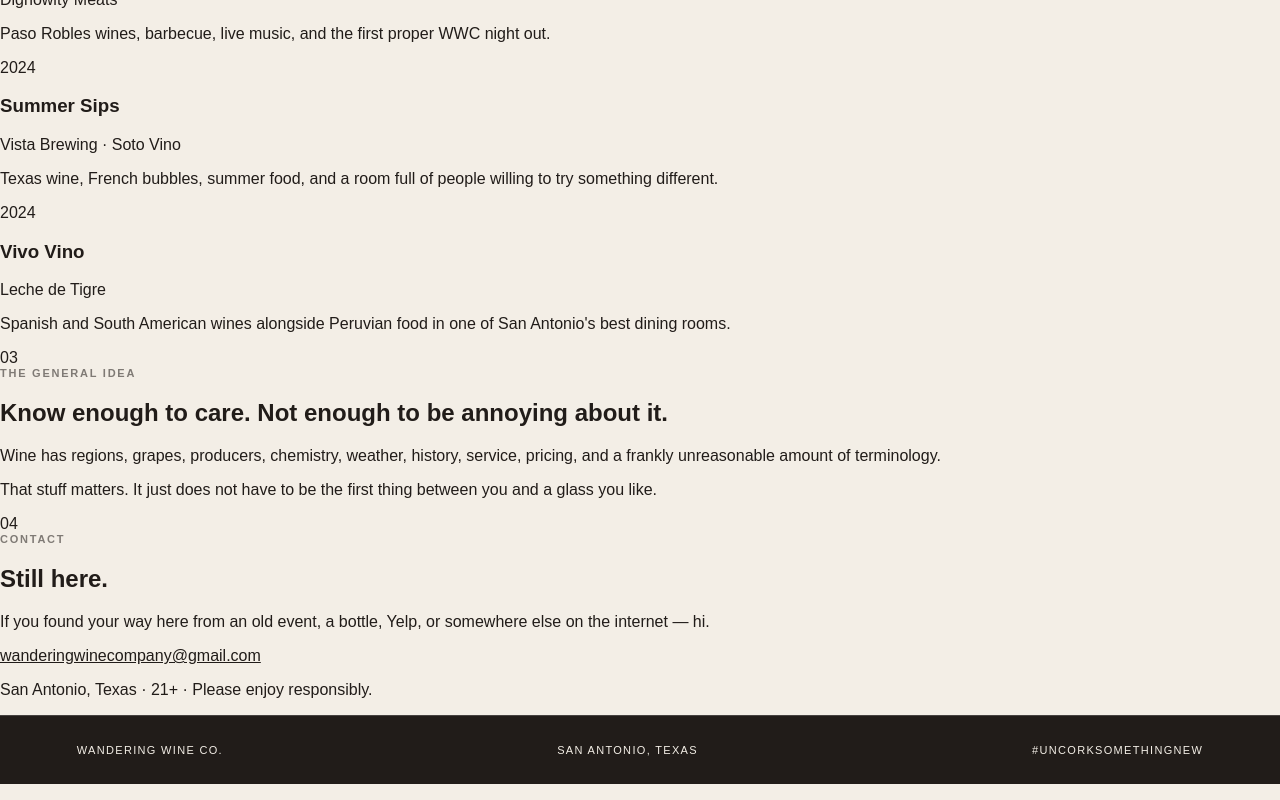
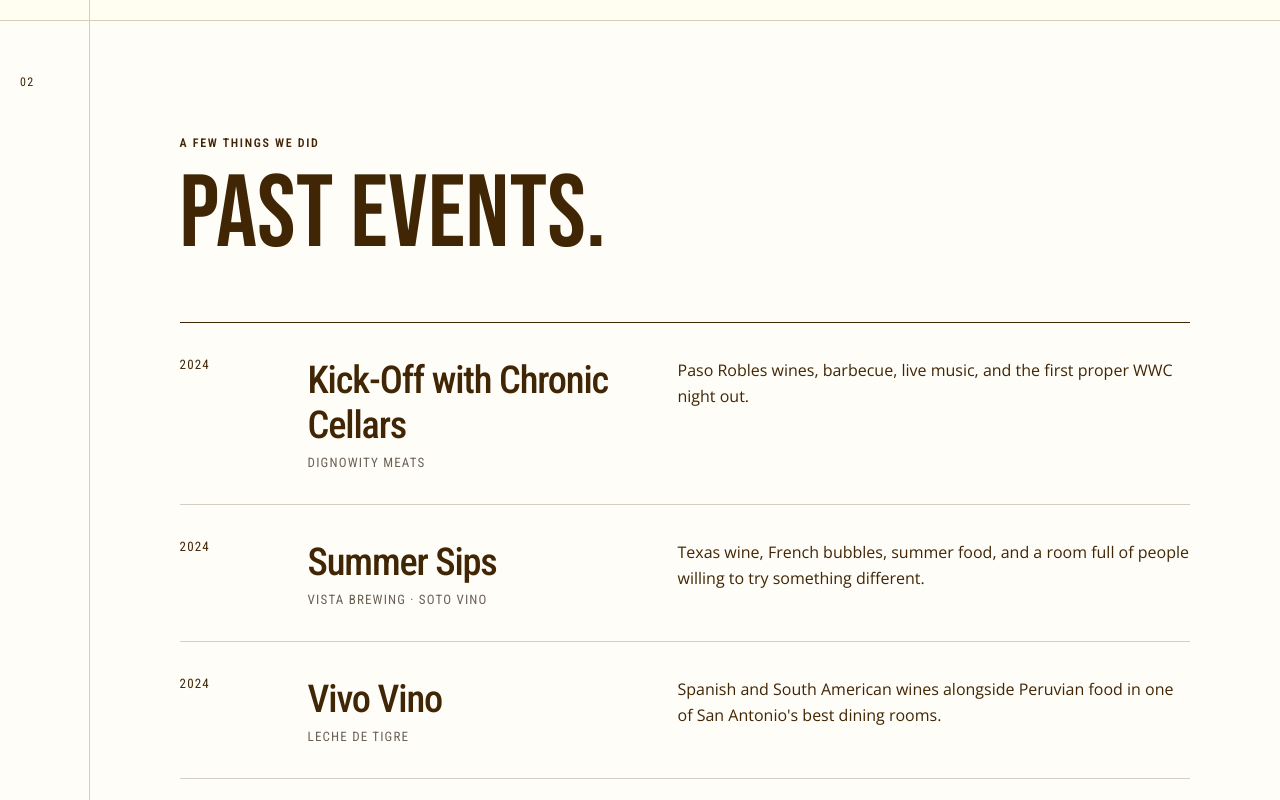
Before and after one commit to alexlsamia-dev/wandering-wine-co, a Next.js app: page / in a window 1280 px wide. Shown: the part 1500-2300 px from the top of the page. Built offline with nearby package versions, Linux system fonts and the light colour scheme.

Commit message:
Restore WWC brand system and editorial layout

```diff
--- a/app/globals.css
+++ b/app/globals.css
@@ -1,11 +1,13 @@
+@import url("https://fonts.googleapis.com/css2?family=Bebas+Neue&family=Open+Sans:ital,wght@0,400;0,600;1,400&family=Roboto+Condensed:wght@400;500;600&display=swap");
+
 :root {
-  --ink: #211c19;
-  --paper: #f3eee6;
-  --paper-dark: #e8dfd2;
-  --wine: #6f2235;
-  --wine-deep: #451523;
-  --olive: #5f6345;
-  --line: rgba(33, 28, 25, 0.18);
+  --cream: #fffef0;
+  --paper: #faf5eb;
+  --paper-2: #fffdf7;
+  --brown: #412606;
+  --taupe: #dbc daf;
+  --muted: #6a6157;
+  --line: rgba(65, 38, 6, 0.22);
 }
 
 * {
@@ -18,9 +20,9 @@
 
 body {
   margin: 0;
-  background: var(--paper);
-  color: var(--ink);
-  font-family: Arial, Helvetica, sans-serif;
+  background: var(--cream);
+  color: var(--brown);
+  font-family: "Open Sans", Arial, sans-serif;
 }
 
 a {
@@ -28,383 +30,332 @@
 }
 
 main {
-  overflow: hidden;
+  min-height: 100vh;
 }
 
 .site-header {
-  min-height: 92px;
   display: flex;
   align-items: center;
   justify-content: space-between;
-  gap: 32px;
-  padding: 18px clamp(24px, 5vw, 72px);
+  min-height: 88px;
+  padding: 18px clamp(22px, 5vw, 72px);
   border-bottom: 1px solid var(--line);
+  background: rgba(255, 254, 240, 0.95);
+  position: sticky;
+  top: 0;
+  z-index: 20;
+  backdrop-filter: blur(12px);
 }
 
-.brand {
+.brand-lockup {
   display: inline-flex;
+  align-items: center;
   gap: 12px;
-  align-items: center;
-  font-weight: 700;
   text-decoration: none;
+  font-family: "Roboto Condensed", Arial, sans-serif;
+  font-size: 20px;
+  font-weight: 600;
   letter-spacing: -0.02em;
 }
 
-.brand small {
-  display: block;
-  margin-top: 3px;
-  font-size: 10px;
-  font-weight: 500;
-  text-transform: uppercase;
-  letter-spacing: 0.16em;
-  opacity: 0.65;
-}
-
-.brand-mark {
-  display: grid;
-  place-items: center;
+.brand-lockup .bottle-mark {
   width: 40px;
-  height: 40px;
-  border: 1px solid var(--ink);
-  border-radius: 50%;
-  font-family: Georgia, "Times New Roman", serif;
-  font-style: italic;
-  font-size: 24px;
+  height: 50px;
 }
 
 nav {
   display: flex;
-  gap: 28px;
-  font-size: 13px;
-  text-transform: uppercase;
-  letter-spacing: 0.11em;
+  gap: 30px;
 }
 
 nav a {
   text-decoration: none;
+  font-family: "Roboto Condensed", Arial, sans-serif;
+  font-size: 13px;
+  text-transform: uppercase;
+  letter-spacing: 0.08em;
 }
 
 .hero {
-  min-height: 720px;
+  min-height: 78vh;
   display: grid;
-  grid-template-columns: 1.15fr 0.85fr;
+  grid-template-columns: minmax(0, 1.25fr) minmax(320px, 0.75fr);
   border-bottom: 1px solid var(--line);
 }
 
 .hero-copy {
-  padding: clamp(72px, 10vw, 145px) clamp(24px, 6vw, 96px);
+  padding: clamp(84px, 10vw, 150px) clamp(24px, 7vw, 110px);
+  display: flex;
+  flex-direction: column;
+  justify-content: center;
 }
 
-.kicker,
-.section-label,
 .eyebrow {
-  margin: 0 0 24px;
+  margin: 0 0 20px;
+  font-family: "Roboto Condensed", Arial, sans-serif;
+  font-size: 12px;
+  font-weight: 600;
   text-transform: uppercase;
-  letter-spacing: 0.16em;
-  font-size: 11px;
-  font-weight: 700;
+  letter-spacing: 0.14em;
 }
 
 .hero h1,
-.manifesto h2,
-.section-heading h2,
-.partner-section h2,
-.closing h2 {
+.section h2 {
   margin: 0;
-  font-family: Georgia, "Times New Roman", serif;
+  font-family: "Bebas Neue", "Arial Narrow", sans-serif;
   font-weight: 400;
-  letter-spacing: -0.055em;
+  text-transform: uppercase;
+  letter-spacing: 0.005em;
 }
 
 .hero h1 {
-  font-size: clamp(72px, 11vw, 168px);
-  line-height: 0.77;
+  font-size: clamp(90px, 13vw, 190px);
+  line-height: 0.78;
 }
 
-.hero h1 em {
-  color: var(--wine);
-  font-weight: 400;
+.hero-note {
+  margin: 36px 0 0;
+  font-size: 15px;
+  font-style: italic;
+  color: var(--muted);
 }
 
-.lede {
-  max-width: 650px;
-  margin: 48px 0 0;
-  font-size: clamp(18px, 2vw, 25px);
+.hero-side {
+  background: var(--brown);
+  color: var(--cream);
+  padding: clamp(50px, 7vw, 90px);
+  display: flex;
+  flex-direction: column;
+  justify-content: center;
+  align-items: flex-start;
+  gap: 32px;
+}
+
+.hero-side .bottle-mark {
+  width: min(220px, 70%);
+  height: auto;
+}
+
+.hero-side-copy {
+  margin: 0;
+  max-width: 430px;
+  font-size: clamp(19px, 2vw, 26px);
   line-height: 1.45;
 }
 
-.actions {
-  display: flex;
-  flex-wrap: wrap;
-  gap: 12px;
-  margin-top: 36px;
+.hashtag {
+  font-family: "Roboto Condensed", Arial, sans-serif;
+  font-size: 12px;
+  letter-spacing: 0.12em;
+  text-transform: uppercase;
+  opacity: 0.72;
 }
 
-.button {
-  display: inline-flex;
-  align-items: center;
-  justify-content: center;
-  min-height: 48px;
-  padding: 0 22px;
-  border: 1px solid var(--ink);
-  text-decoration: none;
-  text-transform: uppercase;
-  letter-spacing: 0.11em;
-  font-size: 11px;
-  font-weight: 700;
+.section {
+  display: grid;
+  grid-template-columns: 90px 1fr;
+  border-bottom: 1px solid var(--line);
 }
 
-.button-primary {
-  background: var(--ink);
-  color: var(--paper);
+.section-index {
+  padding: 54px 20px;
+  border-right: 1px solid var(--line);
+  font-family: "Roboto Condensed", Arial, sans-serif;
+  font-size: 12px;
+  letter-spacing: 0.12em;
 }
 
-.button-secondary {
-  background: transparent;
+.section-body {
+  padding: clamp(72px, 9vw, 135px) clamp(24px, 7vw, 110px);
 }
 
-.hero-art {
-  position: relative;
+.split {
   display: grid;
-  place-items: center;
-  min-height: 560px;
-  overflow: hidden;
-  background:
-    radial-gradient(circle at 70% 18%, rgba(255,255,255,.25), transparent 20%),
-    linear-gradient(145deg, var(--wine) 0%, var(--wine-deep) 100%);
-  color: var(--paper);
+  grid-template-columns: minmax(0, 1.05fr) minmax(280px, 0.95fr);
+  gap: clamp(48px, 9vw, 130px);
+  align-items: start;
 }
 
-.glass-shape {
-  position: relative;
-  z-index: 2;
-  width: clamp(220px, 30vw, 390px);
-  height: clamp(220px, 30vw, 390px);
-  display: grid;
-  place-items: center;
-  border: 1px solid rgba(255,255,255,.55);
-  border-radius: 50% 50% 48% 52% / 55% 52% 48% 45%;
-  transform: rotate(-9deg);
+.section h2 {
+  max-width: 760px;
+  font-size: clamp(64px, 8vw, 122px);
+  line-height: 0.9;
 }
 
-.glass-shape span {
-  transform: rotate(9deg);
-  font-family: Georgia, "Times New Roman", serif;
-  font-size: clamp(52px, 8vw, 110px);
-  font-style: italic;
-  letter-spacing: -0.08em;
+.prose {
+  max-width: 620px;
+  border-top: 1px solid var(--brown);
 }
 
-.orbit {
-  position: absolute;
-  border: 1px solid rgba(255,255,255,.2);
-  border-radius: 50%;
+.prose p {
+  margin: 0;
+  padding: 22px 0;
+  border-bottom: 1px solid var(--line);
+  font-size: 18px;
+  line-height: 1.7;
 }
 
-.orbit-one {
-  width: 75%;
-  aspect-ratio: 1;
+.events {
+  background: var(--paper-2);
 }
 
-.orbit-two {
-  width: 110%;
-  aspect-ratio: 1;
+.section-heading {
+  margin-bottom: 60px;
 }
 
-.hero-art > p {
-  position: absolute;
-  bottom: 30px;
-  margin: 0;
-  font-size: 11px;
-  text-transform: uppercase;
-  letter-spacing: 0.18em;
+.event-list {
+  border-top: 1px solid var(--brown);
 }
 
-.manifesto,
-.experiences,
-.partner-section,
-.closing {
-  padding: clamp(72px, 9vw, 140px) clamp(24px, 6vw, 96px);
+.event-row {
+  display: grid;
+  grid-template-columns: 100px minmax(240px, 0.8fr) minmax(260px, 1.2fr);
+  gap: 28px;
+  padding: 34px 0;
+  border-bottom: 1px solid var(--line);
+  align-items: start;
 }
 
-.manifesto {
-  background: var(--paper-dark);
+.event-year,
+.event-place {
+  font-family: "Roboto Condensed", Arial, sans-serif;
+  font-size: 13px;
+  text-transform: uppercase;
+  letter-spacing: 0.09em;
 }
 
-.manifesto-grid {
+.event-main h3 {
+  margin: 0 0 8px;
+  font-family: "Roboto Condensed", Arial, sans-serif;
+  font-size: clamp(28px, 3vw, 43px);
+  font-weight: 500;
+  letter-spacing: -0.03em;
+}
+
+.event-place,
+.event-detail {
+  margin: 0;
+}
+
+.event-place {
+  color: var(--muted);
+}
+
+.event-detail {
+  max-width: 620px;
+  line-height: 1.65;
+}
+
+.philosophy {
+  background: var(--paper);
+}
+
+.compact p {
+  font-size: 17px;
+}
+
+.contact {
+  background: var(--brown);
+  color: var(--cream);
+}
+
+.contact .section-index {
+  border-right-color: rgba(255, 254, 240, 0.2);
+}
+
+.contact-grid {
   display: grid;
-  grid-template-columns: 1.2fr 0.8fr;
-  gap: clamp(40px, 8vw, 130px);
+  grid-template-columns: minmax(0, 1fr) minmax(320px, 0.8fr);
+  gap: clamp(48px, 9vw, 130px);
   align-items: end;
 }
 
-.manifesto h2,
-.section-heading h2,
-.partner-section h2,
-.closing h2 {
-  font-size: clamp(48px, 7vw, 100px);
-  line-height: 0.96;
+.contact-card {
+  padding-top: 24px;
+  border-top: 1px solid rgba(255, 254, 240, 0.55);
 }
 
-.manifesto-grid > div {
-  border-top: 1px solid var(--ink);
+.contact-card > p:first-child {
+  margin: 0 0 30px;
+  font-size: 18px;
+  line-height: 1.65;
 }
 
-.manifesto-grid > div p {
-  margin: 0;
-  padding: 22px 0;
-  border-bottom: 1px solid var(--line);
-  font-size: 17px;
-  line-height: 1.5;
+.contact-card a {
+  display: inline-block;
+  font-family: "Roboto Condensed", Arial, sans-serif;
+  font-size: clamp(20px, 2.3vw, 34px);
+  text-underline-offset: 6px;
 }
 
-.experiences {
-  background: #faf7f2;
-}
-
-.section-heading {
-  display: grid;
-  grid-template-columns: 1.1fr 0.9fr;
-  gap: clamp(40px, 8vw, 120px);
-  align-items: end;
-  margin-bottom: 72px;
-}
-
-.section-heading > p {
-  max-width: 540px;
-  margin: 0;
-  line-height: 1.65;
-  font-size: 16px;
-}
-
-.experience-grid {
-  border-top: 1px solid var(--ink);
-}
-
-.experience-card {
-  display: grid;
-  grid-template-columns: 110px 1fr;
-  gap: 24px;
-  padding: 34px 0;
-  border-bottom: 1px solid var(--line);
-}
-
-.card-number {
-  font-family: Georgia, "Times New Roman", serif;
-  font-size: 46px;
-  color: var(--wine);
-}
-
-.experience-card h3 {
-  margin: 0 0 10px;
-  font-family: Georgia, "Times New Roman", serif;
-  font-size: clamp(30px, 4vw, 52px);
-  font-weight: 400;
-  letter-spacing: -0.04em;
-}
-
-.experience-card p:last-child {
-  max-width: 690px;
-  margin: 0;
-  line-height: 1.55;
-}
-
-.eyebrow {
-  margin-bottom: 12px;
-  opacity: 0.55;
-}
-
-.partner-section {
-  display: grid;
-  grid-template-columns: 1.15fr 0.85fr;
-  gap: clamp(48px, 8vw, 130px);
-  background: var(--olive);
-  color: #f6f1e8;
-}
-
-.partner-panel {
-  align-self: end;
-  padding-top: 28px;
-  border-top: 1px solid rgba(255,255,255,.55);
-}
-
-.partner-panel p {
-  margin: 0 0 32px;
-  font-size: 19px;
-  line-height: 1.6;
-}
-
-.text-link {
-  display: inline-flex;
-  gap: 16px;
-  text-underline-offset: 5px;
-  font-weight: 700;
-}
-
-.closing {
-  min-height: 560px;
-  display: flex;
-  flex-direction: column;
-  justify-content: center;
-  background: var(--ink);
-  color: var(--paper);
-}
-
-.closing h2 {
-  max-width: 1050px;
-}
-
-.closing > p:last-child {
-  margin: 34px 0 0;
-  opacity: 0.68;
+.fine-print {
+  margin: 46px 0 0;
+  font-size: 11px;
+  text-transform: uppercase;
+  letter-spacing: 0.1em;
+  opacity: 0.65;
 }
 
 footer {
+  min-height: 88px;
+  padding: 24px clamp(22px, 5vw, 72px);
   display: flex;
   justify-content: space-between;
+  align-items: center;
   gap: 24px;
-  padding: 28px clamp(24px, 6vw, 96px);
-  background: var(--ink);
-  color: var(--paper);
-  border-top: 1px solid rgba(255,255,255,.17);
+  background: var(--cream);
+  font-family: "Roboto Condensed", Arial, sans-serif;
   font-size: 11px;
   text-transform: uppercase;
-  letter-spacing: 0.12em;
+  letter-spacing: 0.1em;
 }
 
-@media (max-width: 850px) {
+@media (max-width: 860px) {
+  .site-header {
+    position: static;
+  }
+
   nav {
     display: none;
   }
 
-  .hero,
-  .manifesto-grid,
-  .section-heading,
-  .partner-section {
+  .hero {
     grid-template-columns: 1fr;
   }
 
-  .hero {
-    min-height: auto;
+  .hero h1 {
+    font-size: clamp(84px, 26vw, 150px);
   }
 
-  .hero-art {
-    min-height: 520px;
+  .hero-side {
+    min-height: 470px;
   }
 
-  .hero h1 {
-    font-size: clamp(66px, 20vw, 115px);
+  .section {
+    grid-template-columns: 1fr;
   }
 
-  .experience-card {
-    grid-template-columns: 62px 1fr;
+  .section-index {
+    padding: 20px 24px;
+    border-right: 0;
+    border-bottom: 1px solid var(--line);
   }
 
-  .card-number {
-    font-size: 30px;
+  .split,
+  .contact-grid {
+    grid-template-columns: 1fr;
+  }
+
+  .event-row {
+    grid-template-columns: 72px 1fr;
+  }
+
+  .event-detail {
+    grid-column: 2;
   }
 
   footer {
     flex-direction: column;
+    align-items: flex-start;
   }
 }
```
